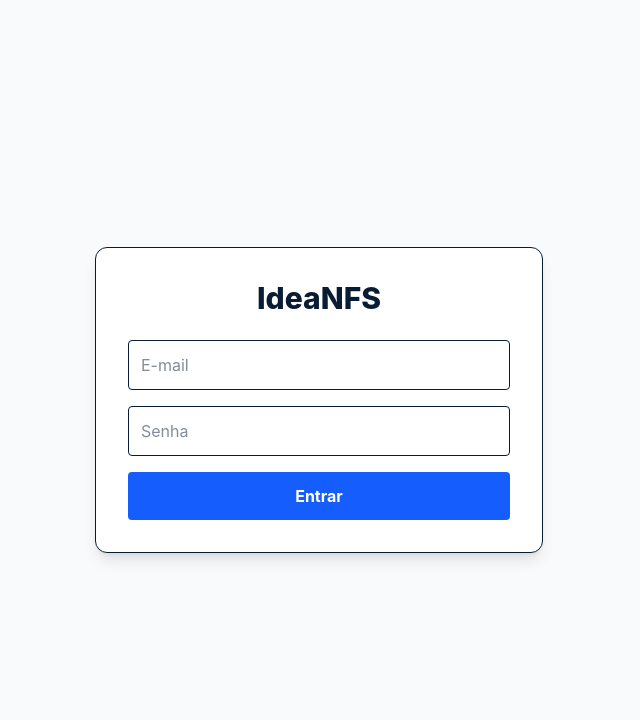
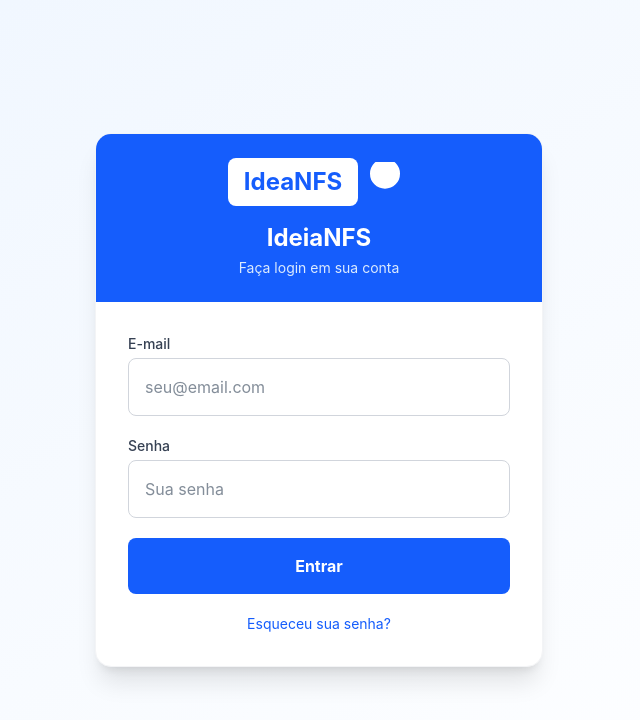
Before and after one commit to jardim-nf/ideanfs, a React (Vite) app: page / in a window 1280 px wide. Shown: the top 720 px of the page, without its empty margins (321-961 px from the left). Built offline with nearby package versions, Linux system fonts and the light colour scheme.

Commit message:
atualizacao

```diff
--- a/src/pages/Login.jsx
+++ b/src/pages/Login.jsx
@@ -7,28 +7,92 @@ export default function Login() {
   const [email, setEmail] = useState('');
   const [senha, setSenha] = useState('');
   const [erro, setErro] = useState('');
+  const [loading, setLoading] = useState(false);
   const navigate = useNavigate();
 
   const handleLogin = async (e) => {
     e.preventDefault();
     setErro('');
+    setLoading(true);
     try {
       await signInWithEmailAndPassword(auth, email, senha);
-      navigate('/dashboard'); // Só passa se o Firebase der o OK!
+      navigate('/dashboard');
     } catch (error) {
-      setErro('E-mail ou senha inválidos!'); // Trava o usuário
+      setErro('E-mail ou senha inválidos!');
+      setLoading(false);
     }
   };
 
   return (
-    <div className="min-h-screen bg-gray-50 flex items-center justify-center p-4">
-      <div className="max-w-md w-full bg-white rounded-xl shadow-lg border p-8">
-        <h1 className="text-3xl font-extrabold text-center mb-6">IdeaNFS</h1>
-        <form onSubmit={handleLogin} className="space-y-4">
-          {erro && <div className="bg-red-50 text-red-600 p-3 rounded text-center font-bold">{erro}</div>}
-          <input type="email" value={email} onChange={(e) => setEmail(e.target.value)} placeholder="E-mail" required className="w-full p-3 border rounded focus:ring-2 outline-none" />
-          <input type="password" value={senha} onChange={(e) => setSenha(e.target.value)} placeholder="Senha" required className="w-full p-3 border rounded focus:ring-2 outline-none" />
-          <button type="submit" className="w-full bg-blue-600 text-white font-bold py-3 rounded hover:bg-blue-700">Entrar</button>
+    <div className="min-h-screen bg-gradient-to-br from-blue-50 to-white flex items-center justify-center p-4">
+      <div className="max-w-md w-full bg-white rounded-2xl shadow-xl border border-gray-100 overflow-hidden">
+        <div className="bg-blue-600 text-white py-6 px-8 text-center">
+          {/* Logo IdeaNFS - Substitua por sua logo real */}
+          <div className="flex items-center justify-center mb-4">
+            <div className="bg-white text-blue-600 font-bold text-2xl rounded-lg px-4 py-2 mr-3">IdeaNFS</div>
+            <svg className="w-10 h-10" viewBox="0 0 24 24" fill="white">
+              <path d="M9.5 7l3 6m-3-6l3-6m0 0l3 6m-3-6v12m0-12h3m-3 0H9m9 6a9 9 0 11-18 0 9 9 0 0118 0z"/>
+            </svg>
+          </div>
+          <h1 className="text-2xl font-bold">IdeiaNFS</h1>
+          <p className="text-blue-100 text-sm mt-1">Faça login em sua conta</p>
+        </div>
+
+        <form onSubmit={handleLogin} className="p-8 space-y-5">
+          {erro && (
+            <div className="bg-red-50 text-red-600 p-3 rounded-lg text-center font-medium flex items-center justify-center">
+              <svg className="w-5 h-5 mr-2" fill="currentColor" viewBox="0 0 20 20">
+                <path fillRule="evenodd" d="M18 10a8 8 0 11-16 0 8 8 0 0116 0zm-7 4a1 1 0 11-2 0 1 1 0 012 0zm-1-9a1 1 0 00-1 1v4a1 1 0 102 0V6a1 1 0 00-1-1z" clipRule="evenodd" />
+              </svg>
+              {erro}
+            </div>
+          )}
+
+          <div>
+            <label htmlFor="email" className="block text-sm font-medium text-gray-700 mb-1">E-mail</label>
+            <input
+              type="email"
+              id="email"
+              value={email}
+              onChange={(e) => setEmail(e.target.value)}
+              placeholder="seu@email.com"
+              required
+              className="w-full p-4 border border-gray-300 rounded-lg focus:ring-2 focus:ring-blue-500 focus:border-transparent transition-all duration-200 outline-none"
+            />
+          </div>
+
+          <div>
+            <label htmlFor="senha" className="block text-sm font-medium text-gray-700 mb-1">Senha</label>
+            <input
+              type="password"
+              id="senha"
+              value={senha}
+              onChange={(e) => setSenha(e.target.value)}
+              placeholder="Sua senha"
+              required
+              className="w-full p-4 border border-gray-300 rounded-lg focus:ring-2 focus:ring-blue-500 focus:border-transparent transition-all duration-200 outline-none"
+            />
+          </div>
+
+          <button
+            type="submit"
+            disabled={loading}
+            className="w-full bg-blue-600 text-white font-bold py-4 rounded-lg hover:bg-blue-700 disabled:bg-blue-400 transition-all duration-200 flex items-center justify-center"
+          >
+            {loading ? (
+              <>
+                <svg className="animate-spin -ml-1 mr-3 h-5 w-5 text-white" xmlns="http://www.w3.org/2000/svg" fill="none" viewBox="0 0 24 24">
+                  <circle className="opacity-25" cx="12" cy="12" r="10" stroke="currentColor" strokeWidth="4"></circle>
+                  <path className="opacity-75" fill="currentColor" d="M4 12a8 8 0 018-8V0C5.373 0 0 5.373 0 12h4zm2 5.291A7.962 7.962 0 014 12H0c0 3.042 1.135 5.824 3 7.938l3-2.647z"></path>
+                </svg>
+                Entrando...
+              </>
+            ) : 'Entrar'}
+          </button>
+
+          <div className="text-center text-sm text-gray-500 mt-4">
+            <a href="#" className="text-blue-600 hover:text-blue-800 transition-colors duration-200">Esqueceu sua senha?</a>
+          </div>
         </form>
       </div>
     </div>
```
